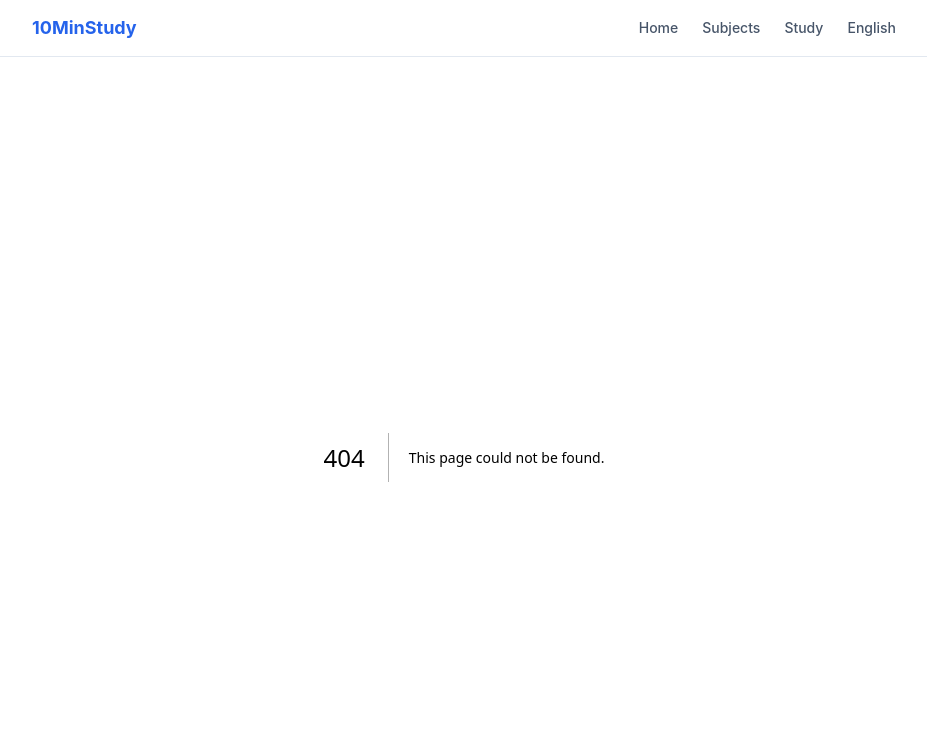
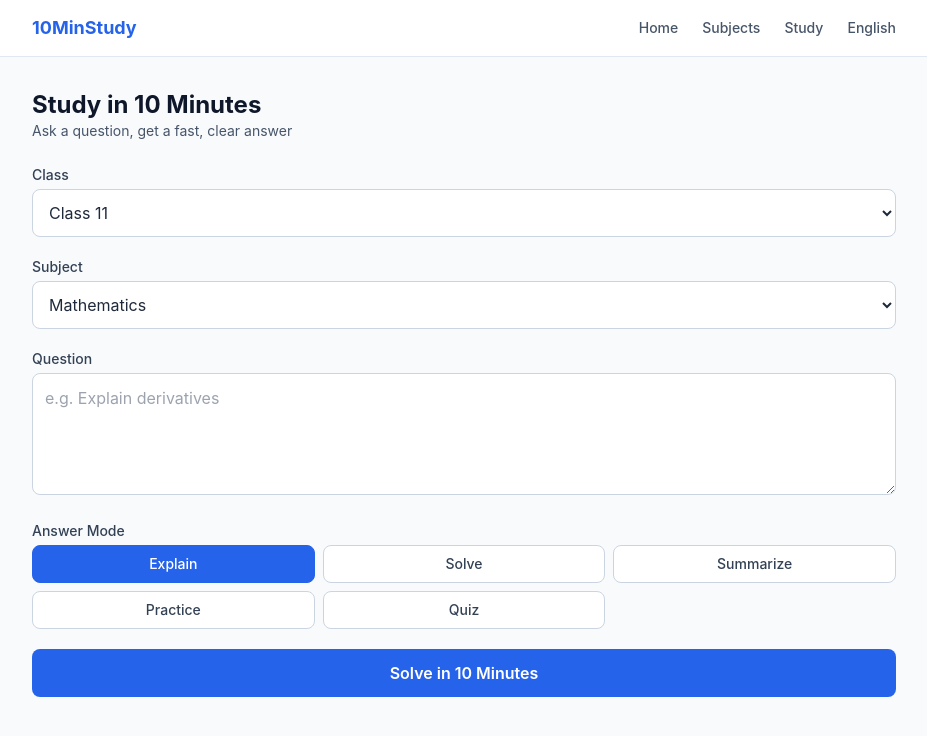
Before and after one commit to cryptopknews-glitch/Study-, a Next.js app: page /study in a window 1280 px wide. Before the commit this address had no page. Shown: the top 736 px of the page, without its empty margins (176-1103 px from the left). Built offline with nearby package versions, Linux system fonts and the light colour scheme.

Commit message:
Phase 2: Create/Update src/app/study/page.tsx

```diff
--- /dev/null
+++ b/src/app/study/page.tsx
@@ -0,0 +1,131 @@
+'use client'
+
+import { Suspense, useState, type FormEvent } from 'react'
+import { useSearchParams } from 'next/navigation'
+import type { Class, Subject } from '@/lib/types'
+import { CLASSES, SUBJECTS, ANSWER_MODES, type AnswerModeId } from '@/lib/constants'
+
+function StudyForm() {
+  const searchParams = useSearchParams()
+  const presetSubject = searchParams.get('subject') as Subject | null
+  const presetMode = searchParams.get('mode') as AnswerModeId | null
+
+  const [selectedClass, setSelectedClass] = useState<Class>('Class 11')
+  const [selectedSubject, setSelectedSubject] = useState<Subject>(
+    presetSubject ?? 'Mathematics'
+  )
+  const [mode, setMode] = useState<AnswerModeId>(presetMode ?? 'explain')
+  const [question, setQuestion] = useState('')
+  const [submitted, setSubmitted] = useState(false)
+
+  function handleSubmit(e: FormEvent) {
+    e.preventDefault()
+    setSubmitted(true)
+  }
+
+  return (
+    <div className="px-4 py-8 space-y-6 pb-16">
+      <div>
+        <h1 className="text-2xl font-bold text-slate-900">Study in 10 Minutes</h1>
+        <p className="text-slate-600 text-sm">Ask a question, get a fast, clear answer</p>
+      </div>
+
+      <form onSubmit={handleSubmit} className="space-y-5">
+        <div className="space-y-1">
+          <label htmlFor="class" className="block text-sm font-medium text-slate-700">
+            Class
+          </label>
+          <select
+            id="class"
+            value={selectedClass}
+            onChange={(e) => setSelectedClass(e.target.value as Class)}
+            className="w-full rounded-lg border border-slate-300 py-3 px-3 text-slate-800 bg-white"
+          >
+            {CLASSES.map((c) => (
+              <option key={c} value={c}>
+                {c}
+              </option>
+            ))}
+          </select>
+        </div>
+
+        <div className="space-y-1">
+          <label htmlFor="subject" className="block text-sm font-medium text-slate-700">
+            Subject
+          </label>
+          <select
+            id="subject"
+            value={selectedSubject}
+            onChange={(e) => setSelectedSubject(e.target.value as Subject)}
+            className="w-full rounded-lg border border-slate-300 py-3 px-3 text-slate-800 bg-white"
+          >
+            {SUBJECTS.map((s) => (
+              <option key={s.id} value={s.id}>
+                {s.label}
+              </option>
+            ))}
+          </select>
+        </div>
+
+        <div className="space-y-1">
+          <label htmlFor="question" className="block text-sm font-medium text-slate-700">
+            Question
+          </label>
+          <textarea
+            id="question"
+            value={question}
+            onChange={(e) => setQuestion(e.target.value)}
+            rows={4}
+            placeholder="e.g. Explain derivatives"
+            className="w-full rounded-lg border border-slate-300 py-3 px-3 text-slate-800"
+          />
+        </div>
+
+        <div className="space-y-1">
+          <p className="block text-sm font-medium text-slate-700">Answer Mode</p>
+          <div className="grid grid-cols-3 gap-2">
+            {ANSWER_MODES.map((m) => (
+              <button
+                type="button"
+                key={m.id}
+                onClick={() => setMode(m.id)}
+                className={`rounded-lg py-2 text-sm font-medium border ${
+                  mode === m.id
+                    ? 'bg-primary text-white border-primary'
+                    : 'bg-white text-slate-700 border-slate-300'
+                }`}
+              >
+                {m.label}
+              </button>
+            ))}
+          </div>
+        </div>
+
+        <button
+          type="submit"
+          className="w-full rounded-lg bg-primary text-white font-semibold py-3"
+        >
+          Solve in 10 Minutes
+        </button>
+      </form>
+
+      {submitted && (
+        <div className="rounded-lg border border-slate-200 bg-white p-4 text-sm text-slate-600">
+          AI integration Phase 3 mein add hogi. Abhi ye Phase 2 UI-only version hai.
+          <br />
+          <span className="font-medium text-slate-800">
+            {selectedClass} · {selectedSubject} · {mode}
+          </span>
+        </div>
+      )}
+    </div>
+  )
+}
+
+export default function StudyPage() {
+  return (
+    <Suspense fallback={<div className="px-4 py-8 text-slate-500">Loading...</div>}>
+      <StudyForm />
+    </Suspense>
+  )
+}
```
